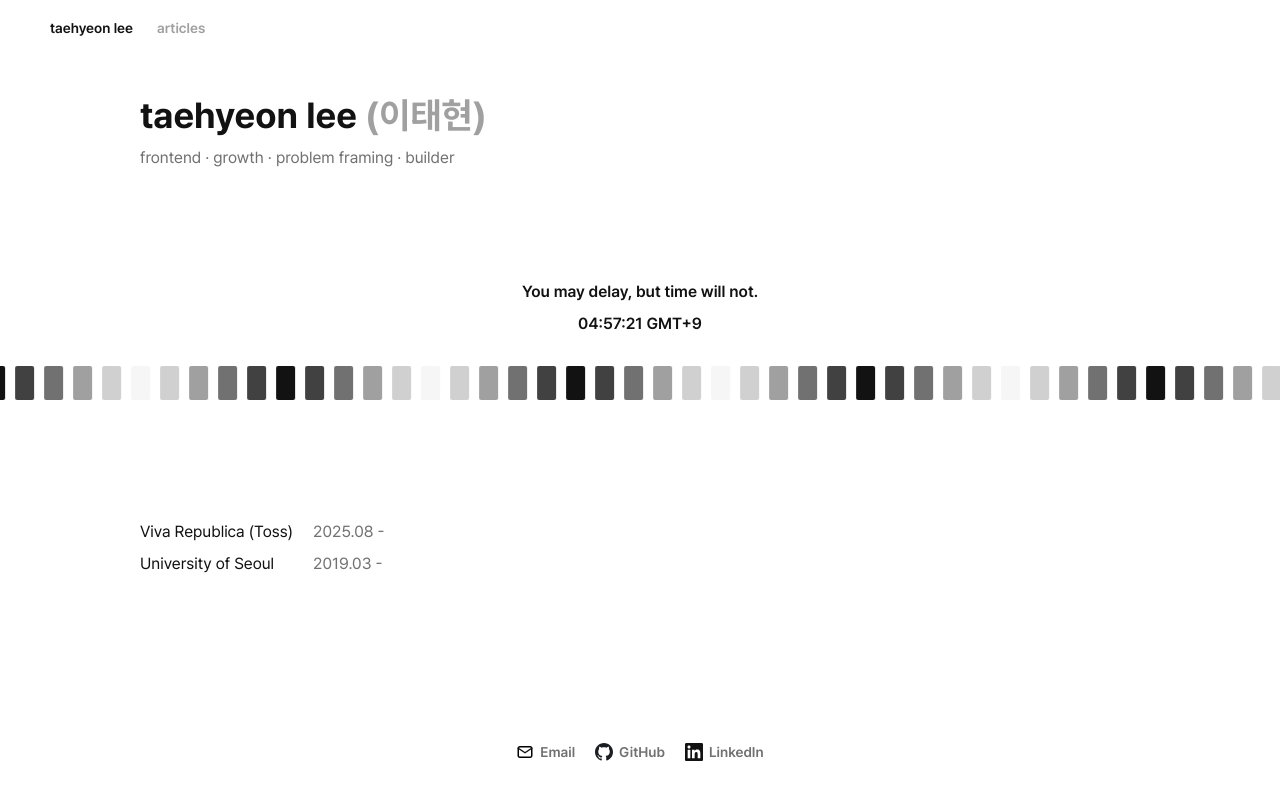
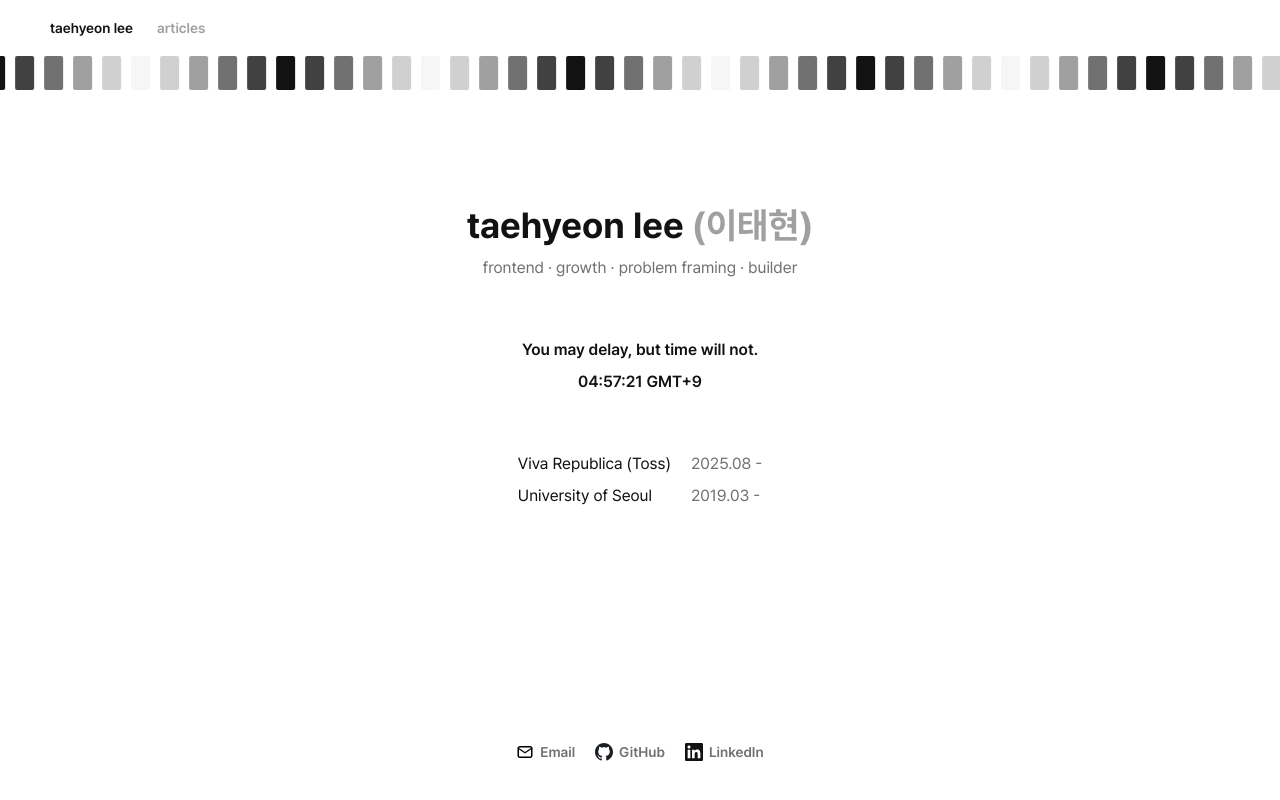
Before and after one commit to e-tae-hyeon/lth-blog, a Next.js app: page / in a window 1280 px wide. Built offline with nearby package versions, Linux system fonts and the light colour scheme.

Commit message:
style: 변경 마퀴를 헤더에 통합
- TimeFlow를 헤더 내비 아래로 옮겨 상단 밴드로 묶음
- 본문에서 전폭 마퀴 제거, 소개·시계·이력을 중앙 정렬 한 덩어리로
- main을 flex 컨테이너로 바꿔 세로 중앙 배치

```diff
--- a/src/app/layout.tsx
+++ b/src/app/layout.tsx
@@ -30,7 +30,7 @@ export default function RootLayout({
       <body className={`${pretendard.className}`}>
         <div className="min-h-screen flex flex-col">
           <Header />
-          <main className="flex-1">{children}</main>
+          <main className="flex-1 flex flex-col">{children}</main>
           <Footer />
         </div>
         <div id="portal" />
--- a/src/app/page.tsx
+++ b/src/app/page.tsx
@@ -1,24 +1,14 @@
 import Career from "@/features/home/modules/Career";
 import Clock from "@/features/home/modules/Clock";
 import Intro from "@/features/home/modules/Intro";
-import TimeFlow from "@/features/home/modules/TimeFlow";
 import React from "react";
 
 function HomePage() {
   return (
-    <div className="flex flex-col">
-      <section className="page">
-        <Intro />
-      </section>
-
-      <section className="flex flex-col gap-[20px] py-[80px]">
-        <Clock />
-        <TimeFlow />
-      </section>
-
-      <section className="page">
-        <Career />
-      </section>
+    <div className="flex-1 flex flex-col items-center justify-center gap-[48px] px-[20px] py-[80px]">
+      <Intro />
+      <Clock />
+      <Career />
     </div>
   );
 }
--- a/src/features/core/modules/Header/index.tsx
+++ b/src/features/core/modules/Header/index.tsx
@@ -3,6 +3,7 @@
 import React from "react";
 import { usePathname } from "next/navigation";
 import NavItem from "../NavItem";
+import TimeFlow from "@/features/home/modules/TimeFlow";
 
 const NAV_OPTIONS: { label: string; url: string }[] = [
   { label: "taehyeon lee", url: "/" },
@@ -13,8 +14,8 @@ function Header() {
   const pathname = usePathname();
 
   return (
-    <header className="sticky top-0 z-50 bg-white/80 backdrop-blur">
-      <nav className="max-w-[1240px] mx-auto flex items-center gap-[4px] h-[56px] px-[20px]">
+    <header className="sticky top-0 z-50 flex flex-col bg-white/80 backdrop-blur">
+      <nav className="max-w-[1240px] w-full mx-auto flex items-center gap-[4px] h-[56px] px-[20px]">
         {NAV_OPTIONS.map(({ label, url }) => (
           <NavItem
             label={label}
@@ -24,6 +25,8 @@ function Header() {
           />
         ))}
       </nav>
+
+      <TimeFlow />
     </header>
   );
 }
--- a/src/features/home/modules/Intro/index.tsx
+++ b/src/features/home/modules/Intro/index.tsx
@@ -5,7 +5,7 @@ const KEYWORDS = ["frontend", "growth", "problem framing", "builder"];
 
 function Intro() {
   return (
-    <section className="flex flex-col gap-[10px]">
+    <section className="flex flex-col items-center gap-[10px] text-center">
       <h1 className="title">
         taehyeon lee <span className="text-text40">({NICKNAME})</span>
       </h1>
```
